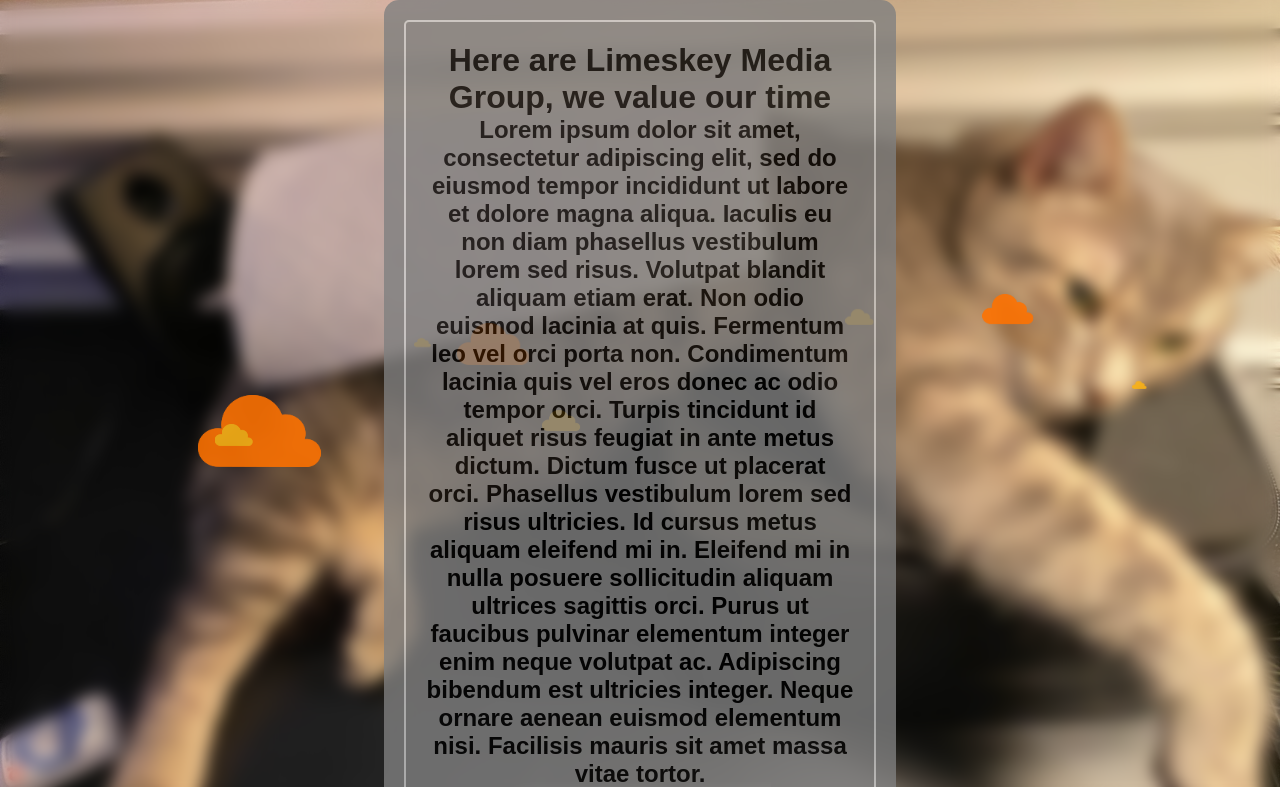
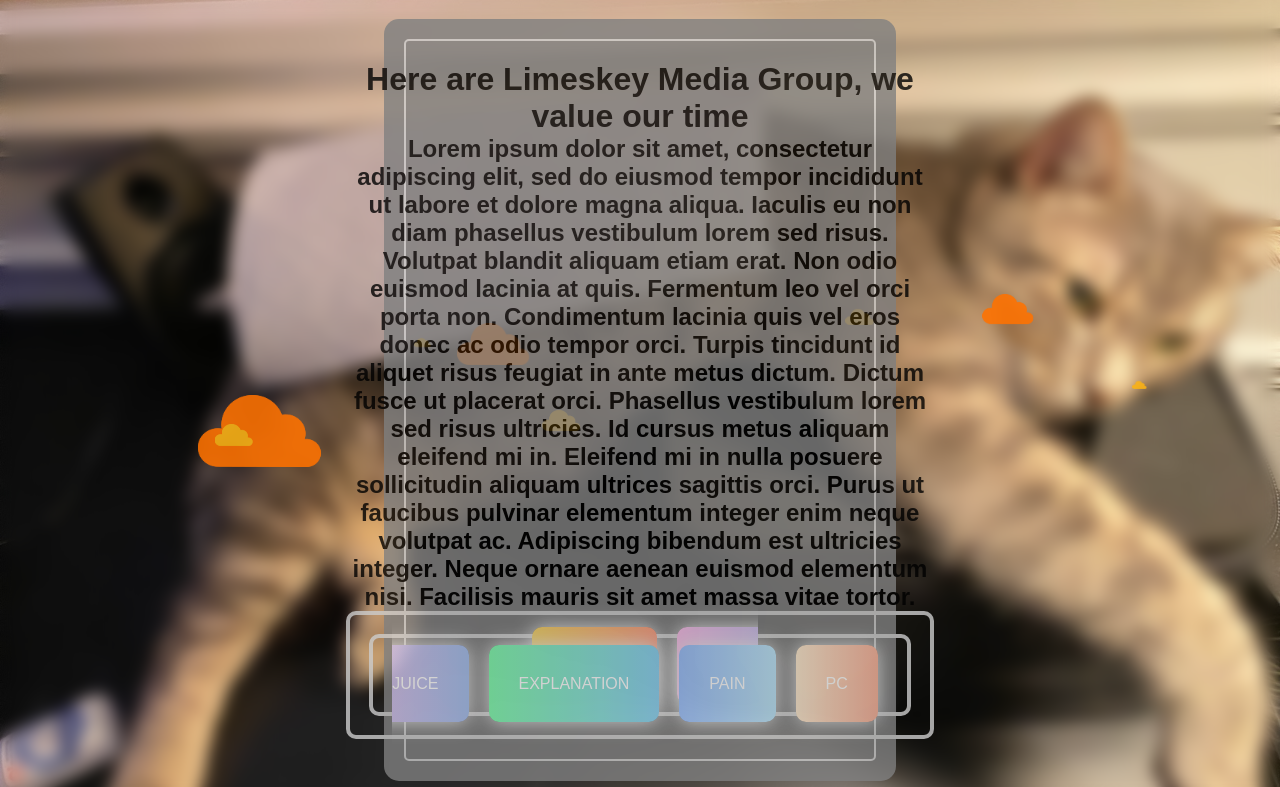
Before and after one commit to LimesKey/limeskey.com, a SvelteKit app: page / in a window 1280 px wide. Shown: the top 787 px of the page. Built offline with nearby package versions, Linux system fonts and the light colour scheme.

Commit message:
added url HREF link to proper source

```diff
--- a/src/components/bubble.svelte
+++ b/src/components/bubble.svelte
@@ -1,9 +1,13 @@
+<script>
+    const url = 'https://www.youtube.com/watch?v=dQw4w9WgXcQ'
+</script>
+
 <div class="buttons">
-    <a class="btn btn-1" href="https://www.w3schools.com">Hover me</a>
-    <a class="btn btn-2" href="https://www.w3schools.com">Hover me</a>
-    <a class="btn btn-3" href="https://www.w3schools.com">Hover me</a>
-    <a class="btn btn-4" href="https://www.w3schools.com">Hover me</a>
-    <a class="btn btn-5" href="https://www.w3schools.com">Hover me</a>
+    <a class="btn btn-1" href="{url}">sneaky</a>
+    <a class="btn btn-2" href="{url}">apple juice</a>
+    <a class="btn btn-3" href="{url}">explanation</a>
+    <a class="btn btn-4" href="{url}">pain</a>
+    <a class="btn btn-5" href="{url}">pc</a>
 
     <style>
             body{
```
